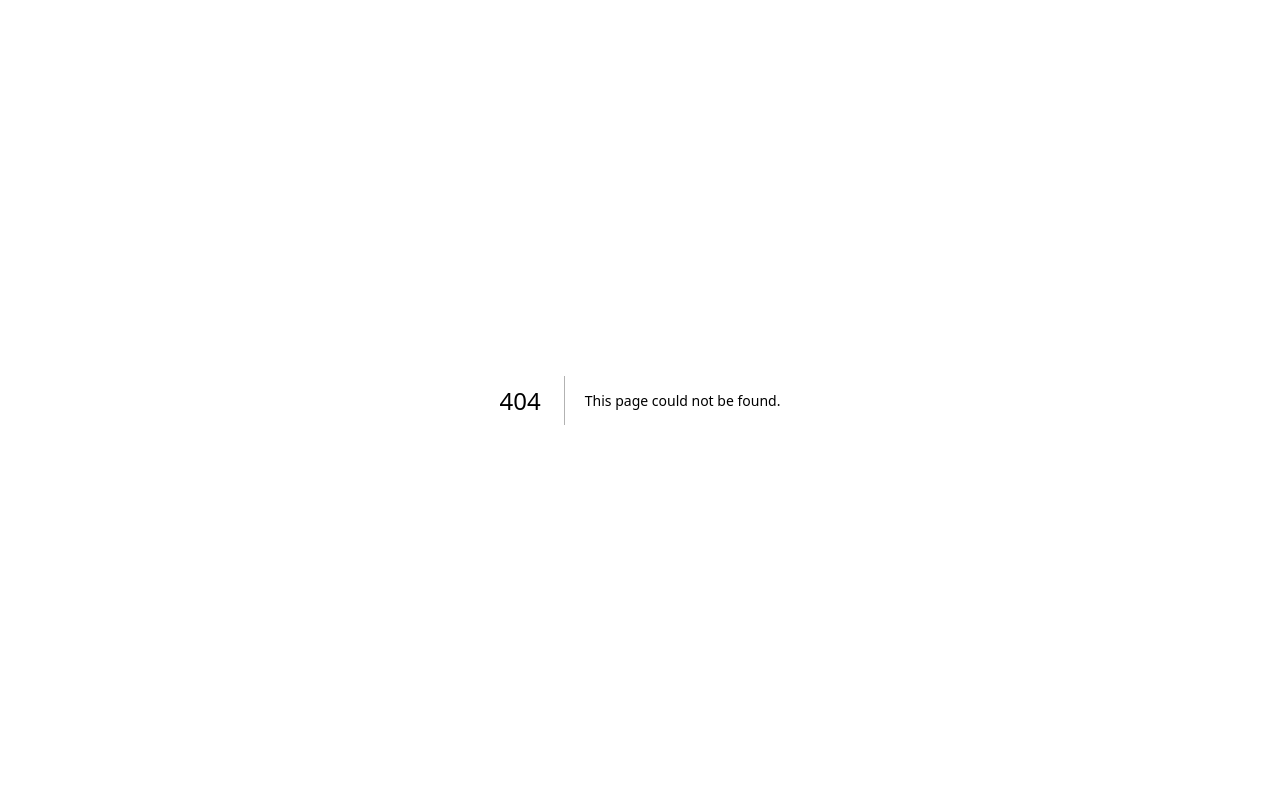
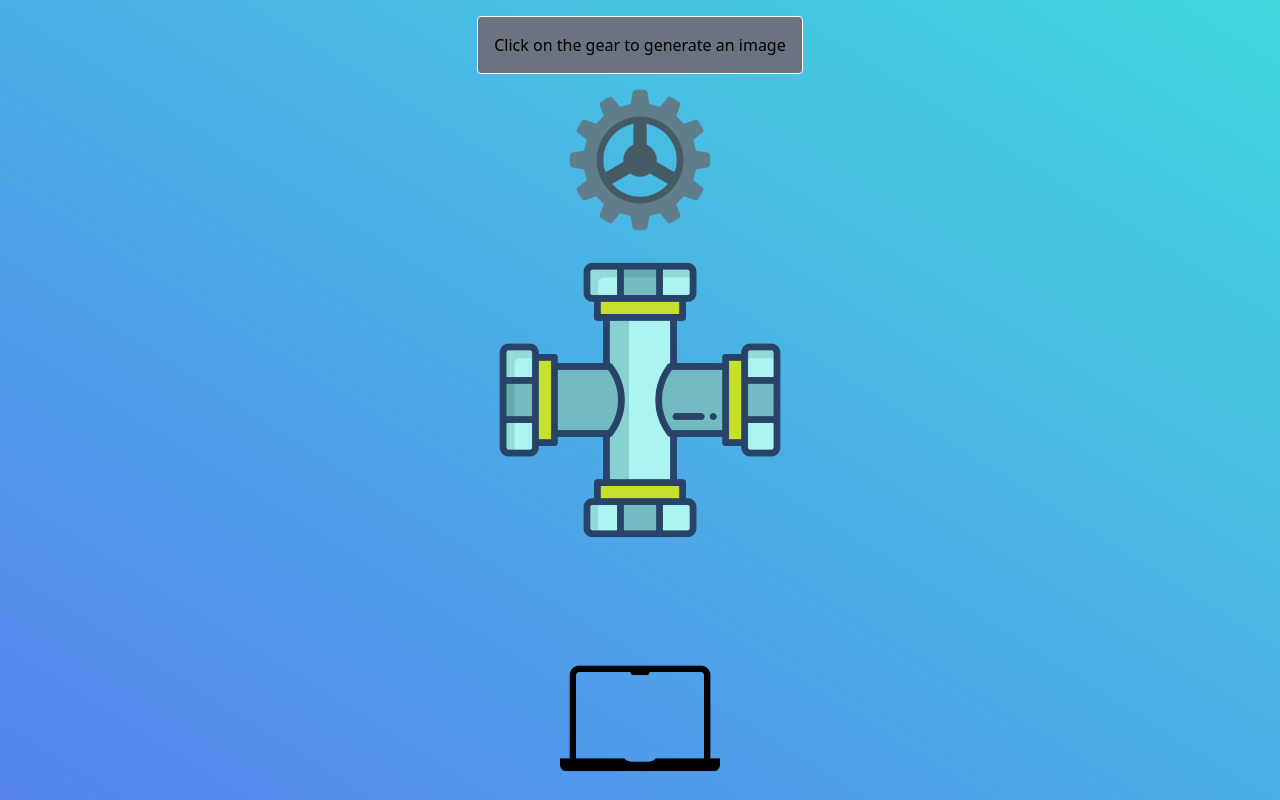
Before and after one commit to Am4teur/LearnReactiveProgramming, a Next.js app: page /livestream in a window 1280 px wide. Before the commit this address had no page. Built offline with nearby package versions, Linux system fonts and the light colour scheme.

Commit message:
Remove 'Page' from livestream and waterstream pages

```diff
--- a/pages/index.tsx
+++ b/pages/index.tsx
@@ -6,10 +6,10 @@ export default function Home(): JSX.Element {
     Router.push("/minesweeper");
   };
   const goToLivestream = () => {
-    Router.push("/livestreamPage");
+    Router.push("/livestream");
   };
   const goToWaterstream = () => {
-    Router.push("/waterstreamPage");
+    Router.push("/waterstream");
   };
 
   return (
--- /dev/null
+++ b/pages/livestream.tsx
@@ -0,0 +1,5 @@
+import LivestreamContainer from "@components/LivestreamContainer";
+
+const livestream = () => <LivestreamContainer />;
+
+export default livestream;
--- a/pages/livestreamPage.tsx
+++ /dev/null
@@ -1,5 +0,0 @@
-import LivestreamContainer from "@components/LivestreamContainer";
-
-const livestreamPage = () => <LivestreamContainer />;
-
-export default livestreamPage;
--- a/pages/waterstreamPage.tsx
+++ b/pages/waterstreamPage.tsx
@@ -1,5 +1,5 @@
-const waterstreamPage = () => {
+const waterstream = () => {
   return <div>waterstream</div>;
 };
 
-export default waterstreamPage;
+export default waterstream;
```
